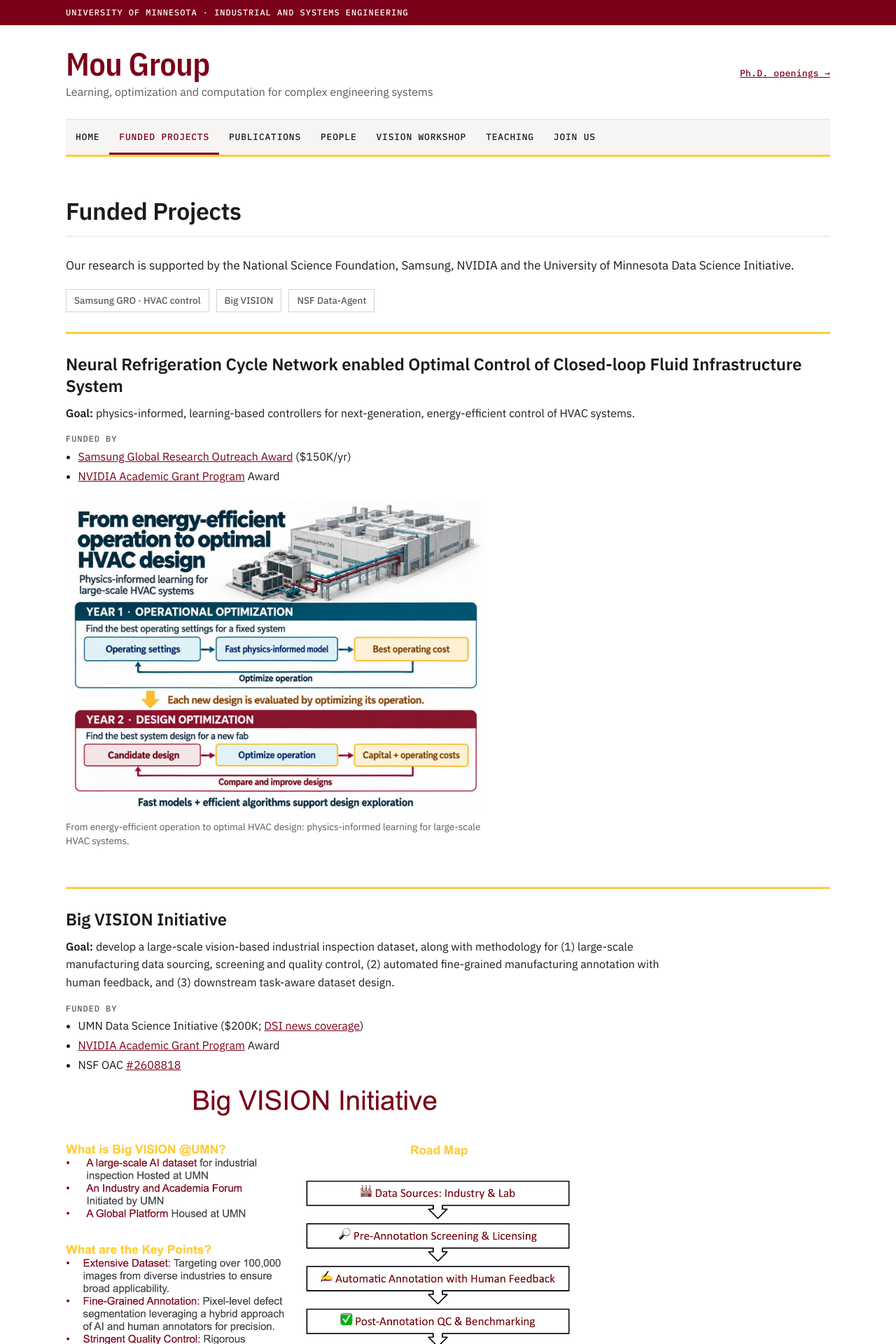
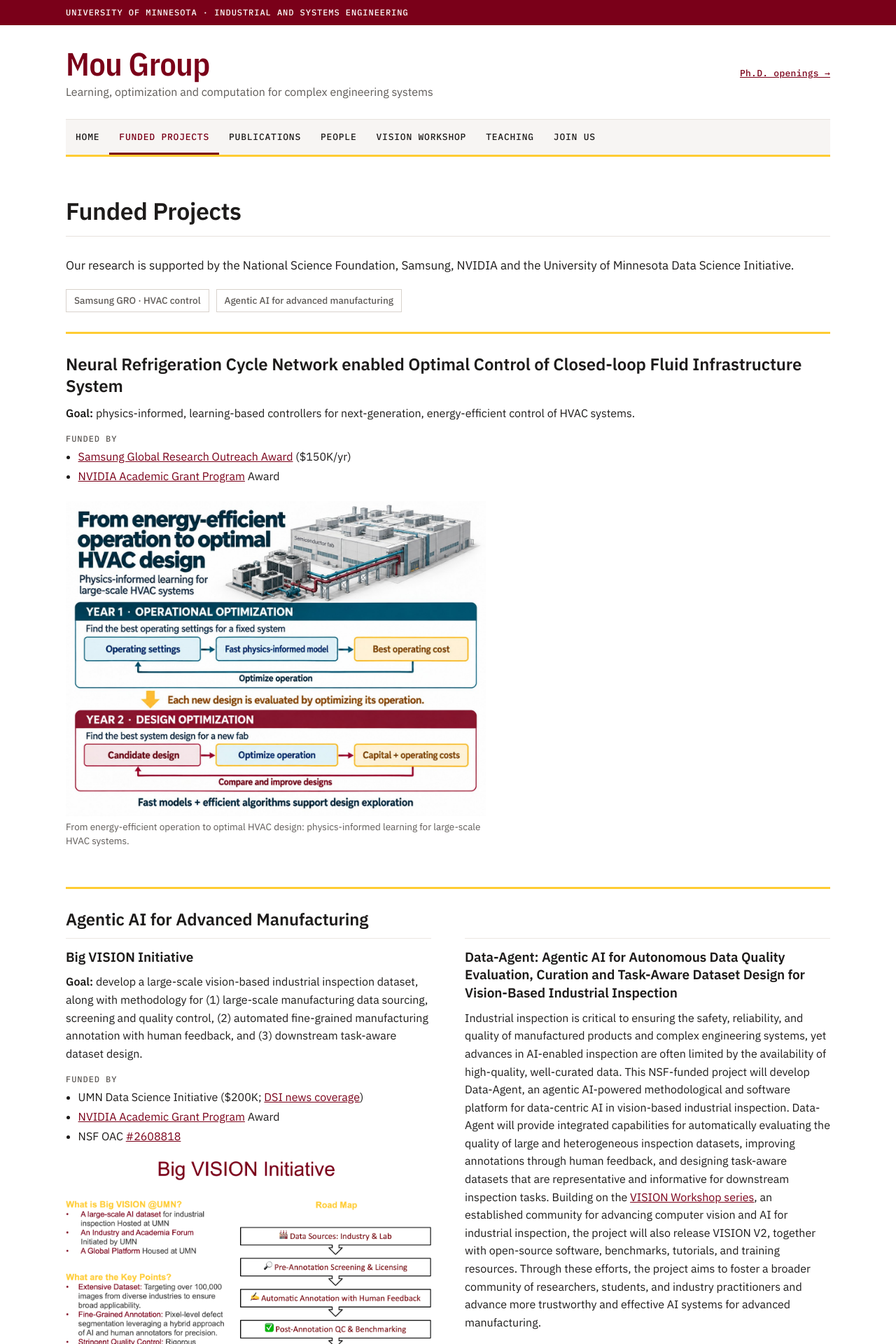
Before and after one commit to Mou-group-UMN/mou-group-umn.github.io, a Jekyll site: the page built from projects.html, in a window 1280 px wide. Shown: the top 1920 px of the page at 70% size. Built offline with Jekyll 4.4.1, drawn with Linux system fonts in a browser that asks for light colours.

Commit message:
Funded Projects: Big VISION and Data-Agent side by side under Agentic AI
The second section is now "Agentic AI for Advanced Manufacturing", with
the Big VISION Initiative and Data-Agent as two parallel columns (stacked
below 760 px). projects.yml gains a parts list for sub-projects; the shared
markup moves to _includes/project-body.html. Figures link to the full-size
image.

Co-Authored-By: Claude Opus 5.5 <noreply@anthropic.com>
Claude-Session: https://claude.ai/code/session_01XBj4b1asWe9EJC5WfSpYSG

```diff
--- a/_data/projects.yml
+++ b/_data/projects.yml
@@ -2,6 +2,8 @@
 # id = the section's anchor (#id); short = its label in the jump list at the top of the page.
 # figures: image (an /assets/img/… path), caption, width = display width in px on wide screens
 # (figures shrink to fit on phones; figures that don't fit next to each other wrap to a new row).
+# parts: sub-projects shown side by side in one section (same fields as a project, minus short;
+# their id is still an anchor). They stack on narrow screens.
 - id: hvac
   short: Samsung GRO · HVAC control
   title: Neural Refrigeration Cycle Network enabled Optimal Control of Closed-loop Fluid Infrastructure System
@@ -11,22 +13,24 @@
     - '<a href="https://www.nvidia.com/en-us/industries/higher-education-research/academic-grant-program/">NVIDIA Academic Grant Program</a> Award'
   figures:
     - {image: /assets/img/research/hvac-operation-to-design.jpg, width: 600, caption: 'From energy-efficient operation to optimal HVAC design: physics-informed learning for large-scale HVAC systems.'}
-- id: big-vision
-  short: Big VISION
-  title: Big VISION Initiative
-  text: '<strong>Goal:</strong> develop a large-scale vision-based industrial inspection dataset, along with methodology for (1) large-scale manufacturing data sourcing, screening and quality control, (2) automated fine-grained manufacturing annotation with human feedback, and (3) downstream task-aware dataset design.'
-  funding:
-    - 'UMN Data Science Initiative ($200K; <a href="https://dsi.umn.edu/news/recap-seed-grant-showcase-spotlight-2024-awardees">DSI news coverage</a>)'
-    - '<a href="https://www.nvidia.com/en-us/industries/higher-education-research/academic-grant-program/">NVIDIA Academic Grant Program</a> Award'
-    - 'NSF OAC <a href="https://www.nsf.gov/awardsearch/show-award/?AWD_ID=2608818">#2608818</a>'
-  figures:
-    - {image: /assets/img/projects/big-vision.png, width: 720, alt: 'Big VISION Initiative: what it is, key points and road map', caption: 'Big VISION at UMN: a large-scale AI dataset, an industry–academia forum and a global platform for vision-based industrial inspection.'}
-- id: data-agent
-  short: NSF Data-Agent
-  title: 'Data-Agent: Agentic AI for Autonomous Data Quality Evaluation, Curation and Task-Aware Dataset Design for Vision-Based Industrial Inspection'
-  text: 'Industrial inspection is critical to ensuring the safety, reliability, and quality of manufactured products and complex engineering systems, yet advances in AI-enabled inspection are often limited by the availability of high-quality, well-curated data. This NSF-funded project will develop Data-Agent, an agentic AI-powered methodological and software platform for data-centric AI in vision-based industrial inspection. Data-Agent will provide integrated capabilities for automatically evaluating the quality of large and heterogeneous inspection datasets, improving annotations through human feedback, and designing task-aware datasets that are representative and informative for downstream inspection tasks. Building on the <a href="https://vision-workshop-26.github.io/cvpr-2026/">VISION Workshop series</a>, an established community for advancing computer vision and AI for industrial inspection, the project will also release VISION V2, together with open-source software, benchmarks, tutorials, and training resources. Through these efforts, the project aims to foster a broader community of researchers, students, and industry practitioners and advance more trustworthy and effective AI systems for advanced manufacturing.'
-  funding:
-    - 'National Science Foundation, CSSI <a href="https://www.nsf.gov/awardsearch/show-award/?AWD_ID=2608818">#2608818</a> ($600K total, $400K to UMN)'
-  team: Sean Mou (PI), with co-PIs Zirui Liu and Yinan Wang
-  figures:
-    - {image: /assets/img/research/data-agent-overview.png, width: 900, caption: 'Data-Agent’s three thrusts: VLM-agent dataset screening, foundation-model label curation and task-aware dataset design.'}
+- id: agentic-ai
+  short: Agentic AI for advanced manufacturing
+  title: Agentic AI for Advanced Manufacturing
+  parts:
+    - id: big-vision
+      title: Big VISION Initiative
+      text: '<strong>Goal:</strong> develop a large-scale vision-based industrial inspection dataset, along with methodology for (1) large-scale manufacturing data sourcing, screening and quality control, (2) automated fine-grained manufacturing annotation with human feedback, and (3) downstream task-aware dataset design.'
+      funding:
+        - 'UMN Data Science Initiative ($200K; <a href="https://dsi.umn.edu/news/recap-seed-grant-showcase-spotlight-2024-awardees">DSI news coverage</a>)'
+        - '<a href="https://www.nvidia.com/en-us/industries/higher-education-research/academic-grant-program/">NVIDIA Academic Grant Program</a> Award'
+        - 'NSF OAC <a href="https://www.nsf.gov/awardsearch/show-award/?AWD_ID=2608818">#2608818</a>'
+      figures:
+        - {image: /assets/img/projects/big-vision.png, width: 720, alt: 'Big VISION Initiative: what it is, key points and road map', caption: 'Big VISION at UMN: a large-scale AI dataset, an industry–academia forum and a global platform for vision-based industrial inspection.'}
+    - id: data-agent
+      title: 'Data-Agent: Agentic AI for Autonomous Data Quality Evaluation, Curation and Task-Aware Dataset Design for Vision-Based Industrial Inspection'
+      text: 'Industrial inspection is critical to ensuring the safety, reliability, and quality of manufactured products and complex engineering systems, yet advances in AI-enabled inspection are often limited by the availability of high-quality, well-curated data. This NSF-funded project will develop Data-Agent, an agentic AI-powered methodological and software platform for data-centric AI in vision-based industrial inspection. Data-Agent will provide integrated capabilities for automatically evaluating the quality of large and heterogeneous inspection datasets, improving annotations through human feedback, and designing task-aware datasets that are representative and informative for downstream inspection tasks. Building on the <a href="https://vision-workshop-26.github.io/cvpr-2026/">VISION Workshop series</a>, an established community for advancing computer vision and AI for industrial inspection, the project will also release VISION V2, together with open-source software, benchmarks, tutorials, and training resources. Through these efforts, the project aims to foster a broader community of researchers, students, and industry practitioners and advance more trustworthy and effective AI systems for advanced manufacturing.'
+      funding:
+        - 'National Science Foundation, CSSI <a href="https://www.nsf.gov/awardsearch/show-award/?AWD_ID=2608818">#2608818</a> ($600K total, $400K to UMN)'
+      team: Sean Mou (PI), with co-PIs Zirui Liu and Yinan Wang
+      figures:
+        - {image: /assets/img/research/data-agent-overview.png, width: 900, caption: 'Data-Agent’s three thrusts: VLM-agent dataset screening, foundation-model label curation and task-aware dataset design.'}
--- /dev/null
+++ b/_includes/project-body.html
@@ -0,0 +1,6 @@
+{% assign pb = include.p %}<div class="pj-text">{% if pb.text %}<p>{{ pb.text }}</p>{% endif %}</div>
+<div class="pj-meta">
+<div><div class="eyebrow">Funded by</div><ul>{% for f in pb.funding %}<li>{{ f }}</li>{% endfor %}</ul></div>
+{% if pb.team %}<div><div class="eyebrow">Team</div><p>{{ pb.team }}</p></div>{% endif %}
+</div>
+<div class="pj-figs">{% for f in pb.figures %}<figure{% if f.width %} style="width:{{ f.width }}px"{% endif %}><a href="{{ f.image | relative_url }}"><img src="{{ f.image | relative_url }}" alt="{{ f.alt | default: f.caption }}"></a>{% if f.caption %}<figcaption>{{ f.caption }}</figcaption>{% endif %}</figure>{% endfor %}</div>
--- a/assets/css/style.css
+++ b/assets/css/style.css
@@ -155,6 +155,14 @@ h3{font-size:19px;line-height:1.3}
 .pj-figs figure{margin:0;max-width:100%}
 .pj-figs img{display:block;width:100%;height:auto;background:#fff}   /* no border: the sections are on white since c6b84de (Sean, 2026-09-30) */
 .pj-figs figcaption{margin-top:6px;font-size:13.5px;line-height:1.45;color:var(--muted)}
+.pj-figs:empty,.pj-text:empty{display:none}
+.pj-figs a{display:block;cursor:zoom-in}   /* figures open full size */
+/* parts: sub-projects side by side in one section, each column flowing on its own */
+.pj-parts{display:grid;grid-template-columns:repeat(2,minmax(0,1fr));gap:32px 48px;align-items:start;margin-top:4px}
+.pj-part{min-width:0;padding-top:14px;border-top:1px solid var(--line-2);scroll-margin-top:12px}
+.pj-part h3{margin:0 0 10px;font-size:19px;line-height:1.35}
+.pj-part .pj-meta{gap:12px 40px}
+@media(max-width:760px){.pj-parts{grid-template-columns:1fr}}
 
 /* teaching */
 .tc-list{list-style:none;margin:0;padding:0}
--- a/projects.html
+++ b/projects.html
@@ -8,11 +8,11 @@ permalink: /projects/
 {% for p in site.data.projects %}
 <section class="project" id="{{ p.id }}">
 <h2>{{ p.title }}</h2>
-<div class="pj-text"><p>{{ p.text }}</p></div>
-<div class="pj-meta">
-<div><div class="eyebrow">Funded by</div><ul>{% for f in p.funding %}<li>{{ f }}</li>{% endfor %}</ul></div>
-{% if p.team %}<div><div class="eyebrow">Team</div><p>{{ p.team }}</p></div>{% endif %}
+{% if p.parts %}{% if p.text %}<div class="pj-text"><p>{{ p.text }}</p></div>{% endif %}
+<div class="pj-parts">{% for q in p.parts %}
+<article class="pj-part" id="{{ q.id }}"><h3>{{ q.title }}</h3>
+{% include project-body.html p=q %}</article>{% endfor %}
 </div>
-{% if p.figures %}<div class="pj-figs">{% for f in p.figures %}<figure{% if f.width %} style="width:{{ f.width }}px"{% endif %}><img src="{{ f.image | relative_url }}" alt="{{ f.alt | default: f.caption }}">{% if f.caption %}<figcaption>{{ f.caption }}</figcaption>{% endif %}</figure>{% endfor %}</div>{% endif %}
+{% else %}{% include project-body.html p=p %}{% endif %}
 </section>
 {% endfor %}
```
